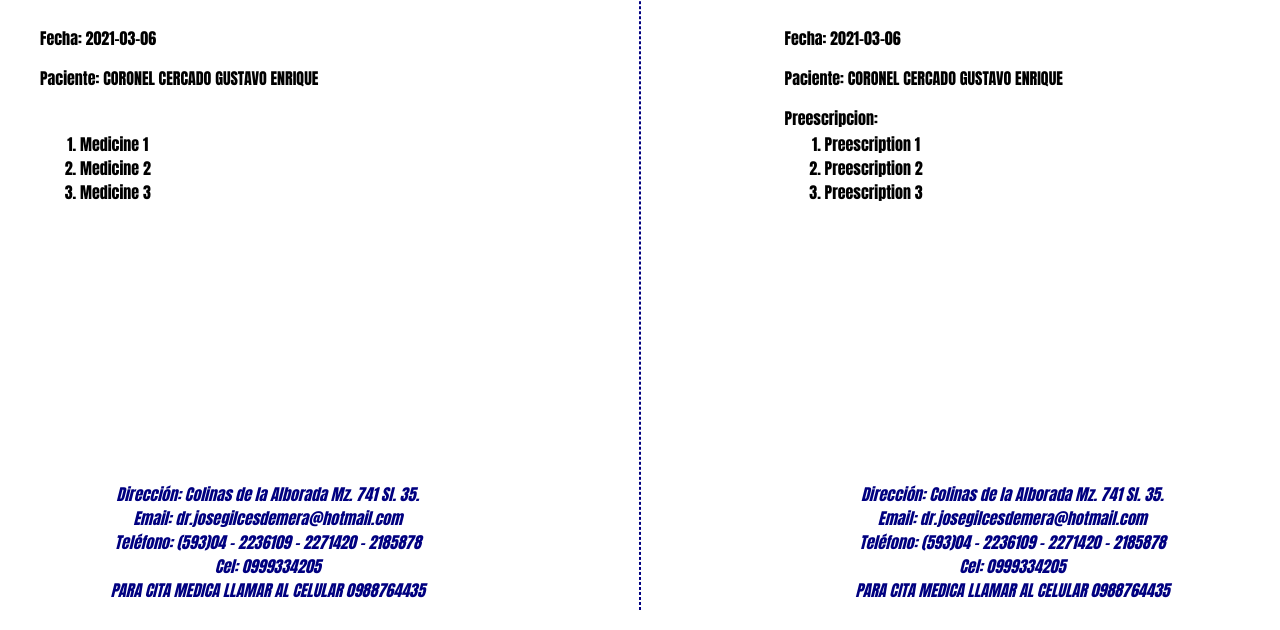
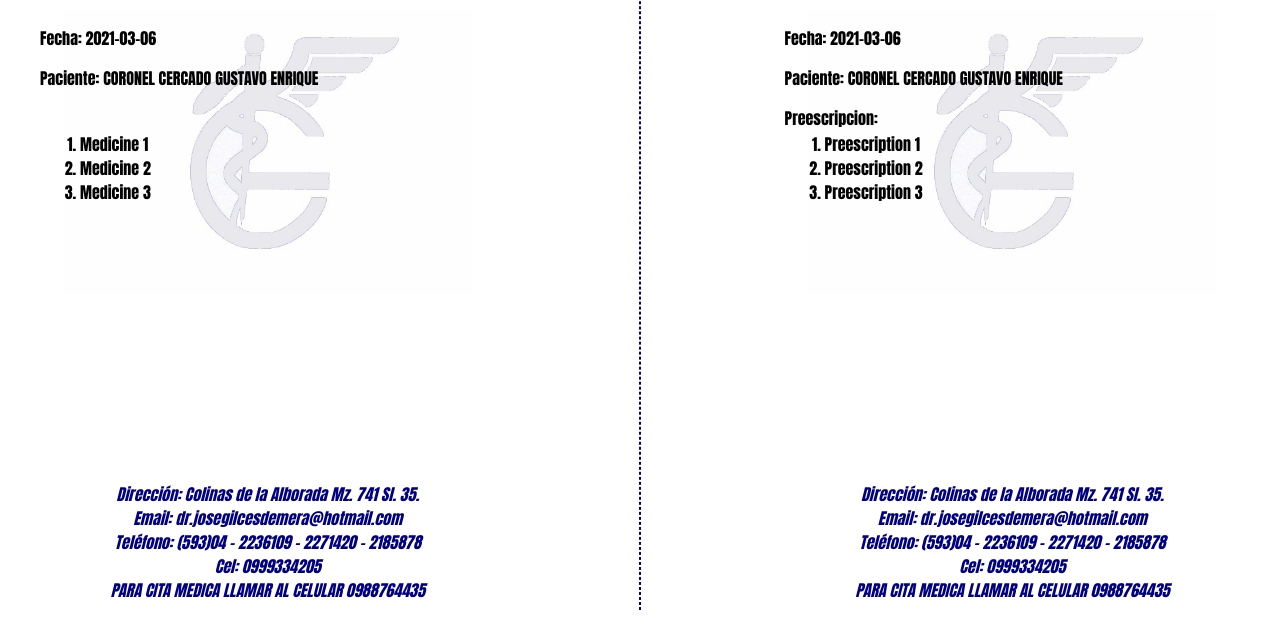
Before and after one commit to AlexCuencaM/clinical-record-template, a plain HTML site: page index.html in a window 1280 px wide. Shown: the part 170-800 px from the top of the page. Drawn offline with Linux system fonts and the light colour scheme.

Commit message:
Fixing min-width and logo transparent

```diff
--- a/style.css
+++ b/style.css
@@ -4,7 +4,7 @@ body{
 .my-container{
     display: flex;
     flex-wrap: nowrap;
-    min-width: 1200px;
+    min-width: 1260px;
     height: calc(100vh - 20px);
 }
 .record-medical{
@@ -34,6 +34,11 @@ img{
 }
 .record-medical__body{
     font-family: Impact, Haettenschweiler, 'Arial Narrow Bold', sans-serif;
+    height: 300px;
+    background: url('./logo_transparent.jpeg');
+    background-repeat: no-repeat;
+    background-size: 90%;
+    background-position: top center;
 }
 hr.record-medical__divisor{
     border:1px dashed navy;
```
